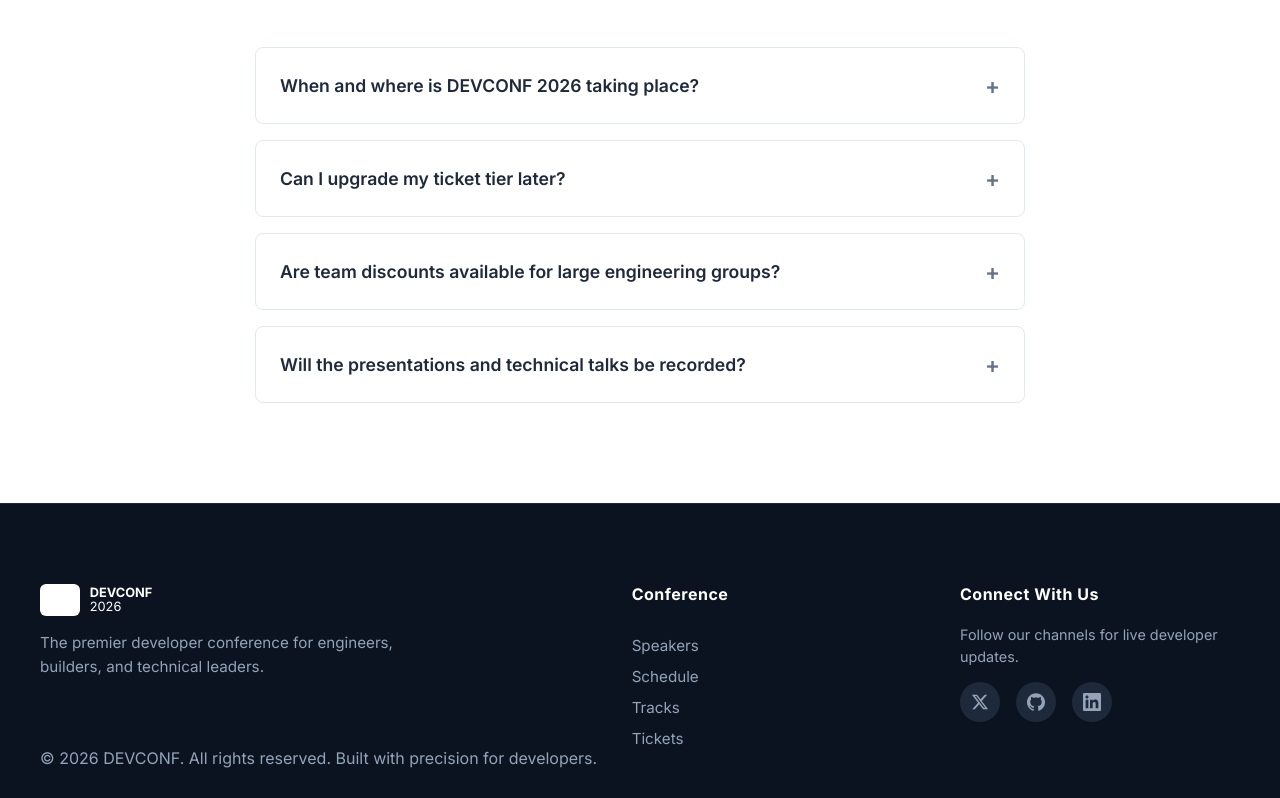
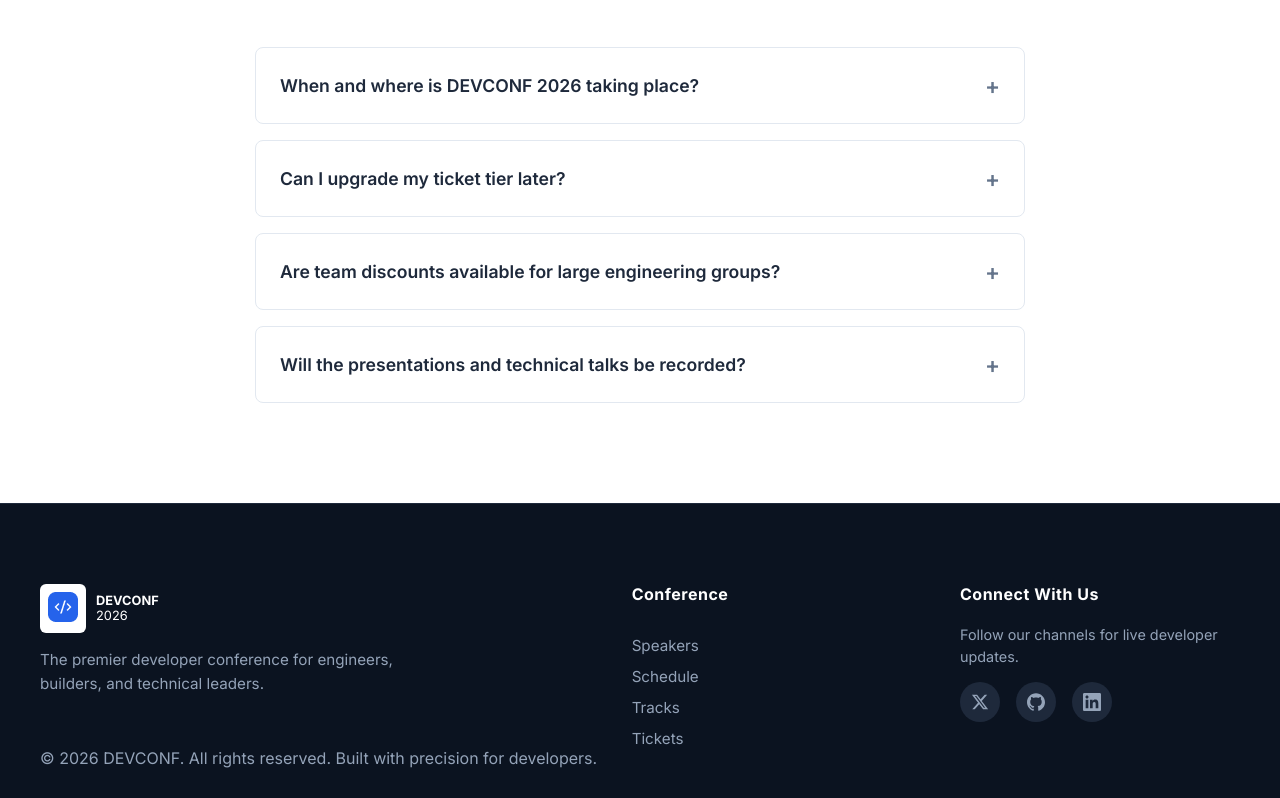
Before and after one commit to Aiden-Online/Assignment-01, a plain HTML site: page index.html in a window 1280 px wide. Shown: the part 2892-3690 px from the top of the page. Drawn offline with Linux system fonts and the light colour scheme.

Commit message:
second commit

```diff
--- a/index.html
+++ b/index.html
@@ -203,7 +203,7 @@
 
     <div class="footer-brand-col">
       <div class="logo">
-        <div class="logo-icon">&lt;/&gt;</div>
+        <div class="logo-icon"><img src="./assets/logo-mini.png" alt=""></div>
         <div class="logo-text"><strong>DEVCONF</strong><br>2026</div>
       </div>
       <p class="brand-tagline">The premier developer conference for engineers, builders, and technical leaders.</p>
```
